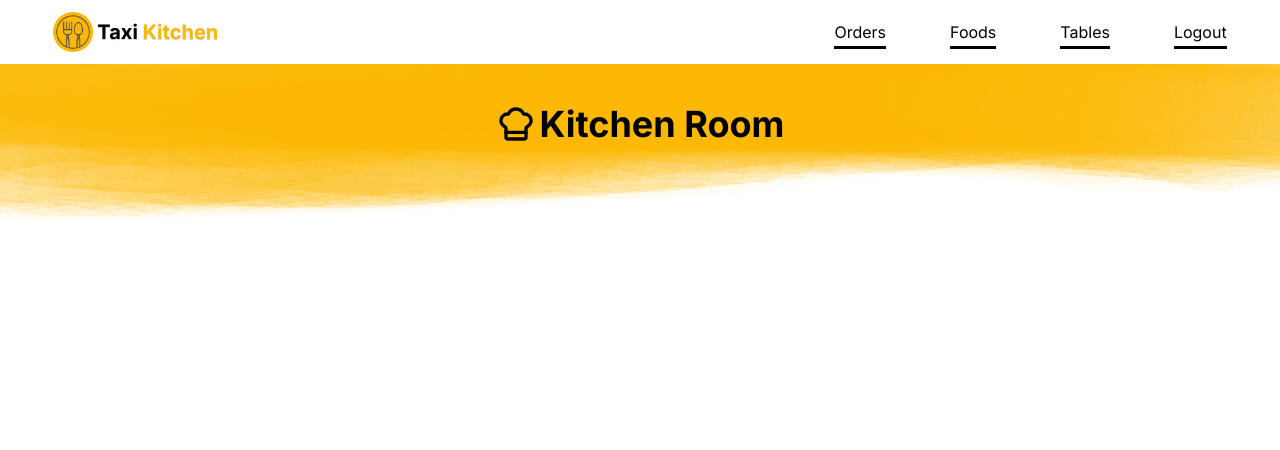
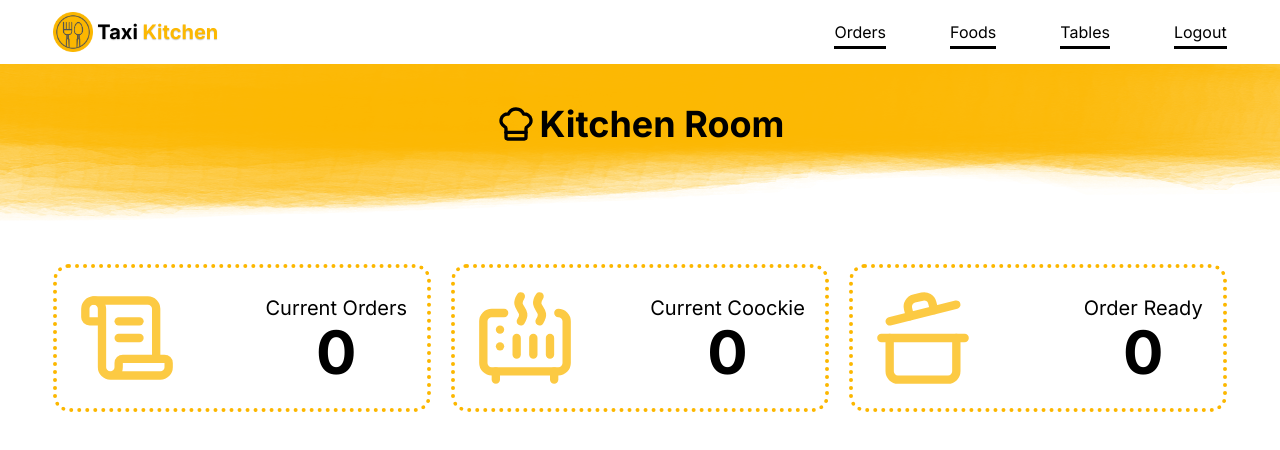
Before and after one commit to Tafsirchy/Taxi-kitchen-board, a React (Vite) app: page / in a window 1280 px wide. Shown: the top 450 px of the page. Built offline with nearby package versions, Linux system fonts and the light colour scheme.

Commit message:
state added

```diff
--- a/src/App.jsx
+++ b/src/App.jsx
@@ -1,7 +1,9 @@
 import './App.css';
 import Heading from './Component/Heading';
 import Navbar from './Component/Navbar';
+import States from './Component/States';
 
+const loadOrders = fetch("/orders.json")
 
 function App() {
 
@@ -13,6 +15,9 @@
     <section>
       <Heading>Kitchen Room</Heading>
     </section>
+    <section>
+      <States></States>
+    </section>
     </>
   )
 }
--- /dev/null
+++ b/src/Component/States.jsx
@@ -0,0 +1,44 @@
+import { CookingPot, Heater, ScrollText } from 'lucide-react';
+import React from 'react';
+
+const States = () => {
+    return (
+        <div className='w-11/12 mx-auto py-10 grid grid-cols-1 lg:grid-cols-3 gap-5'>
+            <div className="border-4 border-dotted rounded-2xl border-primary p-5 border-[#fcb700]">
+                {/* total order */}
+                <div className="
+                flex flex-col lg:flex-row items-center justify-between">
+                    <ScrollText className="animate-pulse" color="#fcb700" size={100} />
+                    <div className="text-xl text-center">
+                        Current Orders
+                        <h2 className="text-6xl font-bold">{0}</h2>
+                    </div>
+                </div>
+            </div>
+            <div className="border-4 border-dotted rounded-2xl border-primary p-5 border-[#fcb700]">
+                {/* current coockie */}
+                <div className="
+                flex flex-col lg:flex-row items-center justify-between">
+                    <Heater className="animate-pulse" color="#fcb700" size={100}/>
+                    <div className="text-xl text-center">
+                        Current Coockie
+                        <h2 className="text-6xl font-bold">{0}</h2>
+                    </div>
+                </div>
+            </div>
+            <div className="border-4 border-dotted rounded-2xl border-primary p-5 border-[#fcb700]">
+                {/* total ready */}
+                <div className="
+                flex flex-col lg:flex-row items-center justify-between">
+                    <CookingPot className="animate-pulse" color="#fcb700" size={100} />
+                    <div className="text-xl text-center">
+                        Order Ready
+                        <h2 className="text-6xl font-bold">{0}</h2>
+                    </div>
+                </div>
+            </div>
+        </div>
+    );
+};
+
+export default States;
```
